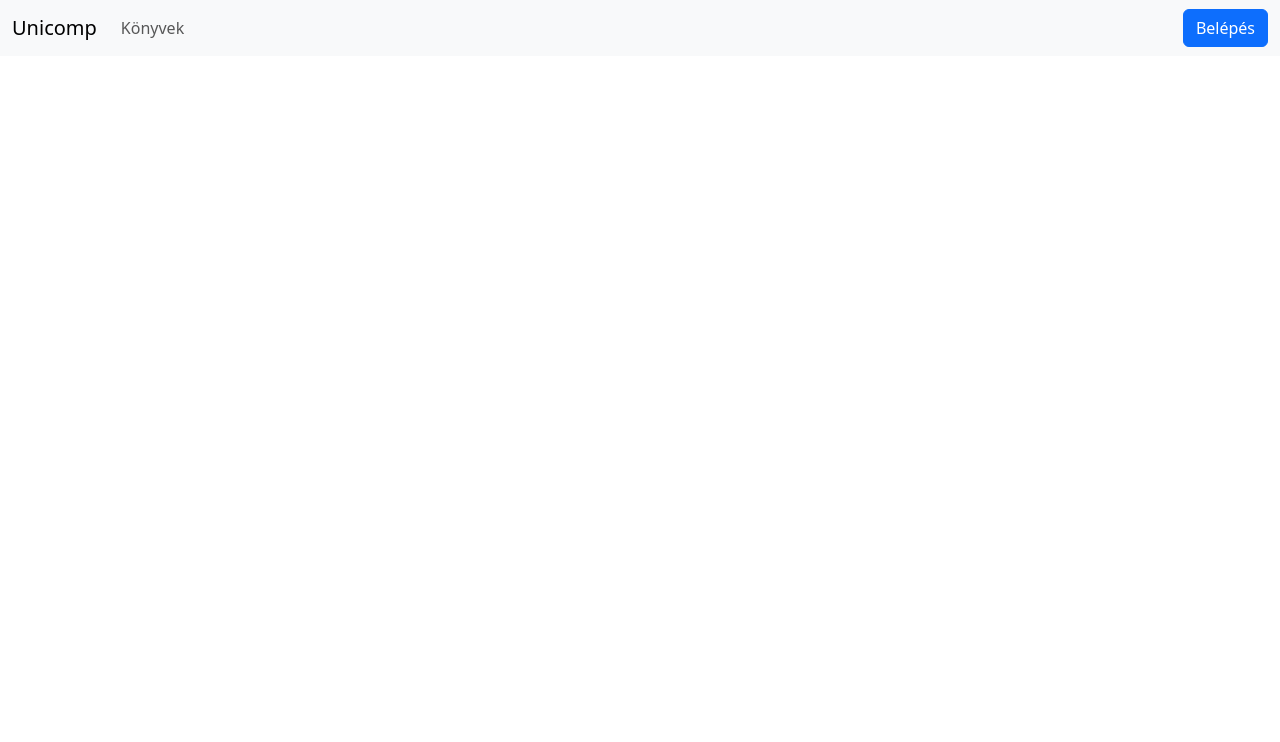
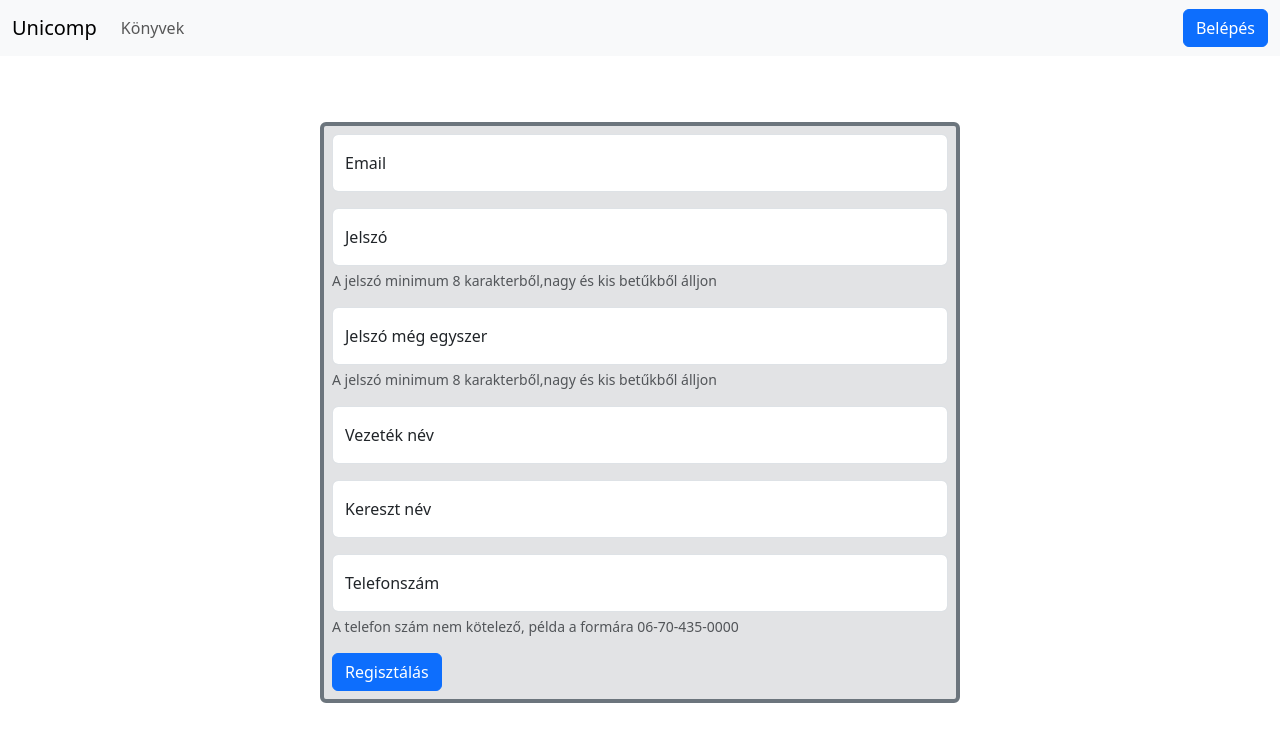
Before and after one commit to thespekky/unicomp_felveteli, a React (Vite) app in the folder Frontend/: page /regisztralas in a window 1280 px wide. Shown: the top 742 px of the page. Built offline with nearby package versions, Linux system fonts and the light colour scheme.

Commit message:
Regisztráció elkészítése

```diff
--- a/Frontend/src/App.jsx
+++ b/Frontend/src/App.jsx
@@ -5,6 +5,7 @@ import Home from "./Components/Pages/Home/home.jsx";
 import Navbar from "./Components/Pages/Navbar/navbar.jsx";
 import Login from "./Components/Pages/Login/login.jsx";
 import Book from "./Components/Pages/Book/book.jsx";
+import Reg from "./Components/Pages/Reg/reg.jsx";
 function App() {
   return (
     <>
@@ -15,6 +16,7 @@ function App() {
             <Route path="/" element={<Home />} />
             <Route path="/belepes" element={<Login />} />
             <Route path="/konyvek/:id" element={<Book />} />
+            <Route path="/regisztralas" element={<Reg />} />
           </Routes>
         </AlertPRovider>
       </AuthProvider>
--- a/Frontend/src/Components/FetchData/FetchData.jsx
+++ b/Frontend/src/Components/FetchData/FetchData.jsx
@@ -84,3 +84,22 @@ export async function PostData(path, body) {
     return { message: e.message };
   }
 }
+export async function UserRegisztration(path, body) {
+  try {
+    const response = await fetch(
+      "http://localhost:" + import.meta.env.VITE_PORT + path,
+      {
+        method: "POST",
+        headers: {
+          "Content-Type": "application/json",
+        },
+        body: JSON.stringify(body),
+      }
+    );
+    const data = await response.json();
+    return data;
+  } catch (e) {
+    console.log(e);
+    return { message: e.message };
+  }
+}
--- a/Frontend/src/Components/Pages/Book/book.jsx
+++ b/Frontend/src/Components/Pages/Book/book.jsx
@@ -98,6 +98,7 @@ export default function Book() {
           className="form-select"
           aria-label="Default select example"
           name="szam"
+          style={{ marginBottom: "3px" }}
         >
           <option value="0" defaultValue={0}>
             Kérem válasszon rétékelést
--- a/Frontend/src/Components/Pages/Login/login.jsx
+++ b/Frontend/src/Components/Pages/Login/login.jsx
@@ -34,7 +34,7 @@ export default function Login() {
     }
     const body = {
       email: formData.get("email"),
-      password: formData.get("password"), // CryptoJS.SHA1(formData.get("password")).toString(),
+      password: CryptoJS.SHA1(formData.get("password")).toString(),
     };
     const data = await LoginUser("/users/login", body);
     if (data.message) {
@@ -69,7 +69,7 @@ export default function Login() {
               aria-describedby="emailHelp"
               placeholder="name@example.com"
             />
-            <label className="floatingInput">Email address</label>
+            <label className="floatingInput">Email</label>
           </div>
           <div className="form-floating mb-3">
             <input
@@ -79,10 +79,18 @@ export default function Login() {
               id="floatingPassword"
               placeholder="Password"
             />
-            <label className="floatingPassword">Password</label>
+            <label className="floatingPassword">Jelszó</label>
           </div>
           <button type="submit" className="btn btn-primary">
-            Submit
+            Bejelentkezés
+          </button>
+          <button
+            type="button"
+            style={{ float: "right" }}
+            className="btn btn-primary"
+            onClick={() => navigate("/regisztralas")}
+          >
+            Regisztálás
           </button>
         </form>
       </div>
--- /dev/null
+++ b/Frontend/src/Components/Pages/Reg/reg.jsx
@@ -0,0 +1,152 @@
+import { UserRegisztration } from "../../FetchData/FetchData";
+import { useEffect, useContext } from "react";
+import { useNavigate } from "react-router-dom";
+import AlertContext from "../../../Components/Alert/alert.context";
+import { Alert } from "../../../Components/Alert/Alert";
+import Cookies from "universal-cookie";
+const cookies = new Cookies();
+export default function Reg() {
+  const navigate = useNavigate();
+  const [, sertAlert] = useContext(AlertContext);
+  const showAlert = (text, type) => {
+    sertAlert({
+      text,
+      type,
+    });
+  };
+  useEffect(() => {
+    if (cookies.get("userData")) {
+      navigate("/");
+    }
+  }, []);
+
+  async function Regisztralas(e) {
+    e.preventDefault();
+    const formData = new FormData(e.target);
+    if (
+      formData.get("email").length == 0 ||
+      formData.get("password").length == 0 ||
+      formData.get("password2").length == 0 ||
+      formData.get("lastname").length == 0 ||
+      formData.get("firstname").length == 0
+    ) {
+      showAlert("Nincs minden mező kitöltve", "warning");
+      return;
+    }
+    if (formData.get("password") != formData.get("password2")) {
+      showAlert("A jelszó nem egyezik", "warning");
+      return;
+    }
+    if (!/^(?=.*[a-z])(?=.*[A-Z]).{8,}$/.test(formData.get("password"))) {
+      showAlert(
+        "A jelszó nem tartalmaz 8 karkaraktert vagy kicsi vagy nagybetűt",
+        "warning"
+      );
+      return;
+    }
+    const body = {
+      email: formData.get("email"),
+      password: CryptoJS.SHA1(formData.get("password")).toString(),
+      lastname: formData.get("lastname"),
+      firstname: formData.get("firstname"),
+      phonenumber: formData.get("phonenumber"),
+      admin: false,
+    };
+    const data = await UserRegisztration("/users", body);
+    if (data.message == "Felhasználó létrehozva") {
+      showAlert(data.message, "success");
+    } else {
+      showAlert(data.message, "danger");
+    }
+  }
+
+  return (
+    <>
+      <Alert />
+      <div className="logindiv d-flex align-items-center justify-content-center align-self-center">
+        <form
+          onSubmit={Regisztralas}
+          className="loginform w-50 border border-4 border-secondary rounded p-2 mb-2 bg-secondary-subtle "
+        >
+          <div className=" form-floating mb-3">
+            <input
+              name="email"
+              type="email"
+              className="form-control"
+              id="floatingInput"
+              aria-describedby="emailHelp"
+              placeholder="name@example.com"
+            />
+            <label className="floatingInput">Email</label>
+          </div>
+          <div className="form-floating mb-3">
+            <input
+              name="password"
+              type="password"
+              className="form-control"
+              id="floatingPassword"
+              placeholder="Password"
+              aria-describedby="passwordHelp"
+            />
+            <label className="floatingPassword">Jelszó</label>
+            <div id="passwordHelp" className="form-text">
+              A jelszó minimum 8 karakterből,nagy és kis betűkből álljon
+            </div>
+          </div>
+          <div className="form-floating mb-3">
+            <input
+              name="password2"
+              type="password"
+              className="form-control"
+              id="floatingPassword2"
+              placeholder="Password"
+              aria-describedby="passwordHelp2"
+            />
+            <label className="floatingPassword2">Jelszó még egyszer</label>
+            <div id="passwordHelp2" className="form-text">
+              A jelszó minimum 8 karakterből,nagy és kis betűkből álljon
+            </div>
+          </div>
+          <div className="form-floating mb-3">
+            <input
+              name="firstname"
+              type="text"
+              className="form-control"
+              id="floatingfirstname"
+              placeholder=""
+            />
+            <label className="floatingfirstname">Vezeték név</label>
+          </div>
+          <div className="form-floating mb-3">
+            <input
+              name="lastname"
+              type="text"
+              className="form-control"
+              id="floatinglastname"
+              placeholder=""
+            />
+            <label className="floatinglastname">Kereszt név</label>
+          </div>
+          <div className="form-floating mb-3">
+            <input
+              name="phonenumber"
+              type="tel"
+              className="form-control"
+              id="floatingphonenumber"
+              placeholder=""
+              pattern="[0-9]{2}-[0-9]{2}-[0-9]{3}-[0-9]{4}"
+              aria-describedby="TelefonHelp"
+            />
+            <label className="floatingphonenumber">Telefonszám</label>
+            <div id="TelefonHelp" className="form-text">
+              A telefon szám nem kötelező, példa a formára 06-70-435-0000
+            </div>
+          </div>
+          <button type="submit" className="btn btn-primary">
+            Regisztálás
+          </button>
+        </form>
+      </div>
+    </>
+  );
+}
```
